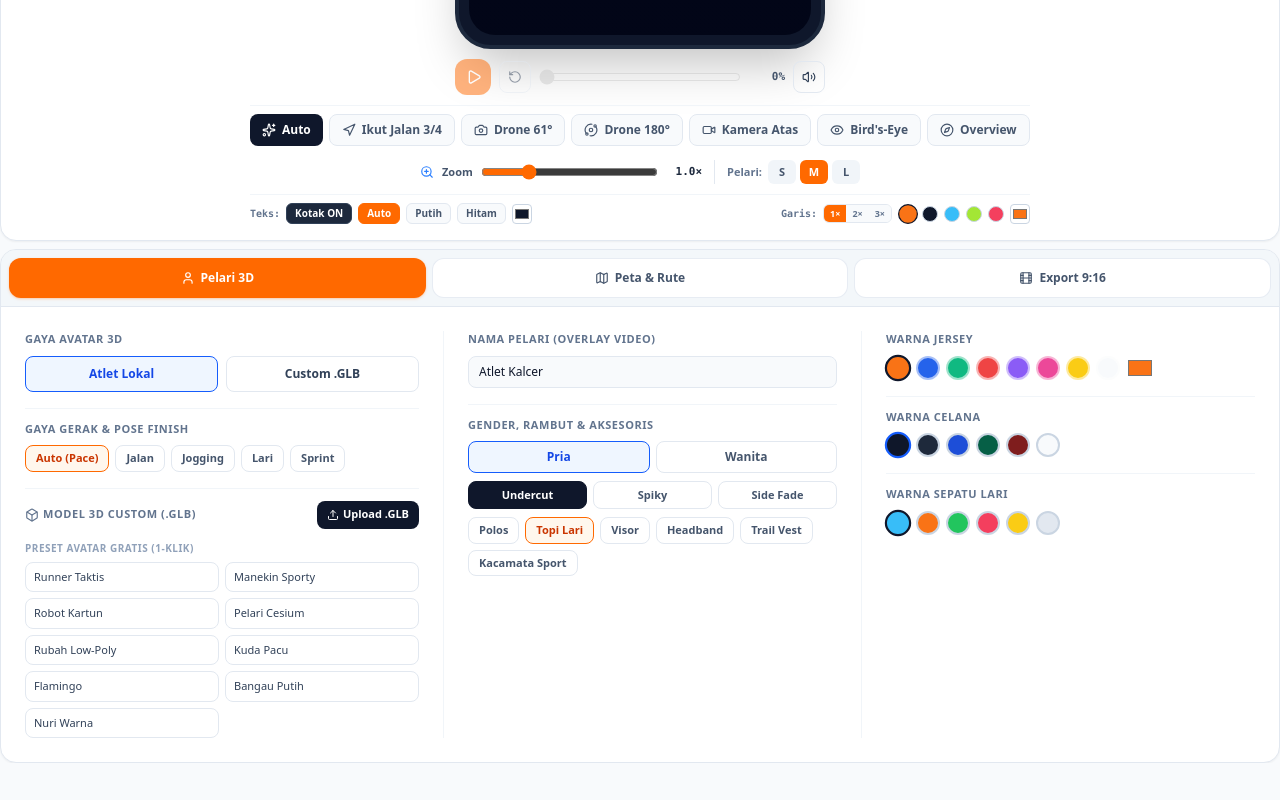
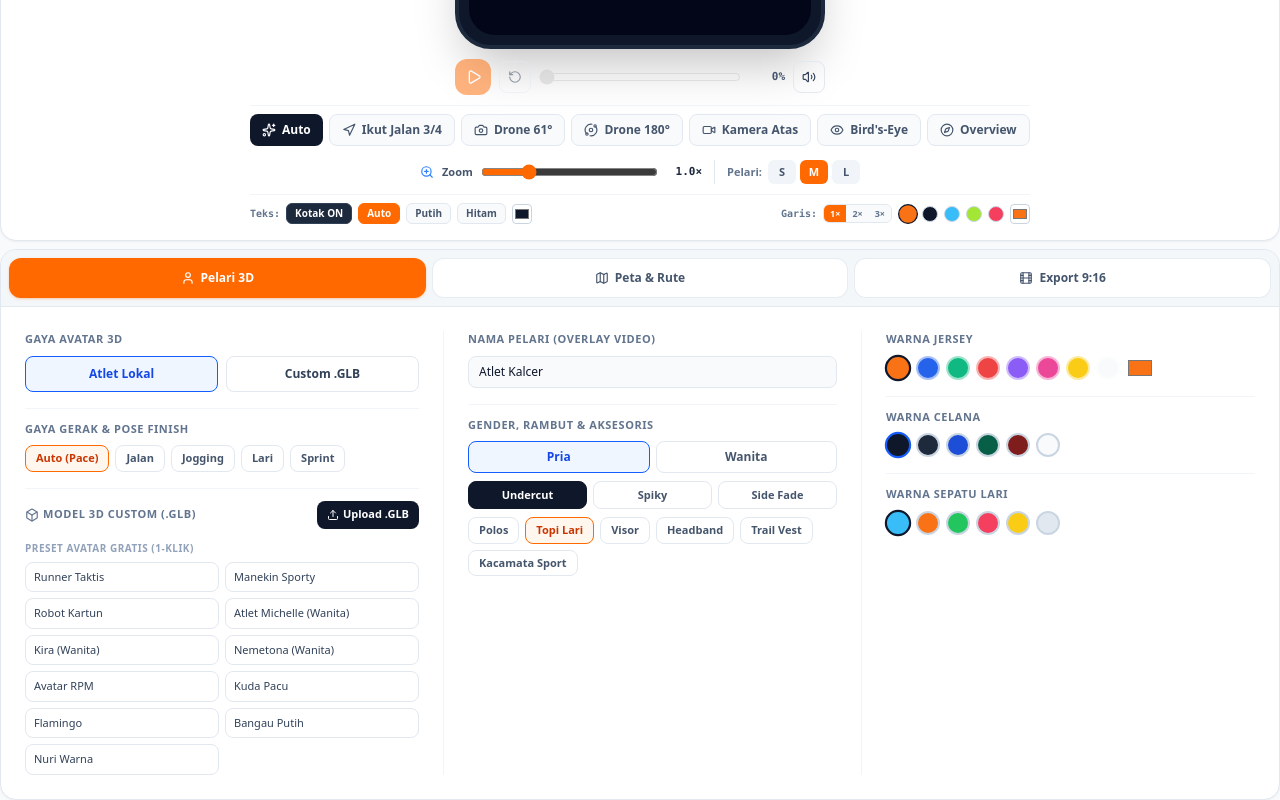
Before and after one commit to sain-byte/avatar-3d, a React (Vite) app: page / in a window 1280 px wide. Shown: the part 653-1453 px from the top of the page. Before the commit the page ends 1416 px from the top, so only its background shows below. Built offline with nearby package versions, Linux system fonts and the light colour scheme.

Commit message:
feat: replace broken gltf presets with single-file glb character presets

```diff
--- a/src/components/studio3d/Studio3DPanelTabs.tsx
+++ b/src/components/studio3d/Studio3DPanelTabs.tsx
@@ -281,14 +281,26 @@ export const Studio3DPanelTabs: React.FC<Studio3DPanelTabsProps> = ({
                         animMode: "clip" as const,
                       },
                       {
-                        label: "Pelari Cesium",
-                        url: "https://threejs.org/examples/models/gltf/CesiumMan/glTF/CesiumMan.gltf",
+                        label: "Atlet Michelle (Wanita)",
+                        url: "https://threejs.org/examples/models/gltf/Michelle.glb",
                         flip180: false,
                         animMode: "clip" as const,
                       },
                       {
-                        label: "Rubah Low-Poly",
-                        url: "https://threejs.org/examples/models/gltf/Fox/glTF/Fox.gltf",
+                        label: "Kira (Wanita)",
+                        url: "https://threejs.org/examples/models/gltf/kira.glb",
+                        flip180: false,
+                        animMode: "clip" as const,
+                      },
+                      {
+                        label: "Nemetona (Wanita)",
+                        url: "https://threejs.org/examples/models/gltf/nemetona.glb",
+                        flip180: false,
+                        animMode: "clip" as const,
+                      },
+                      {
+                        label: "Avatar RPM",
+                        url: "https://threejs.org/examples/models/gltf/readyplayer.me.glb",
                         flip180: false,
                         animMode: "clip" as const,
                       },
```
